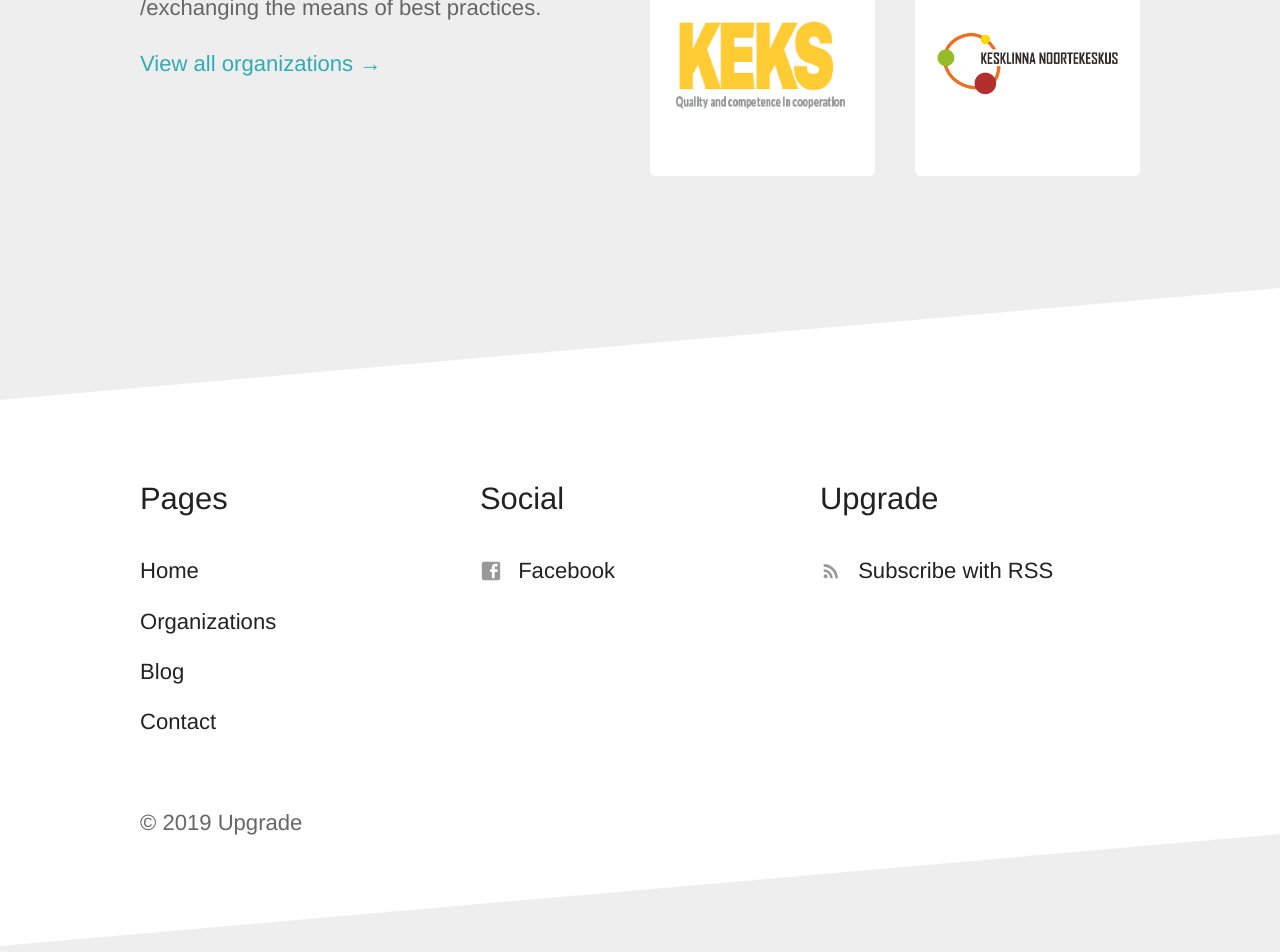
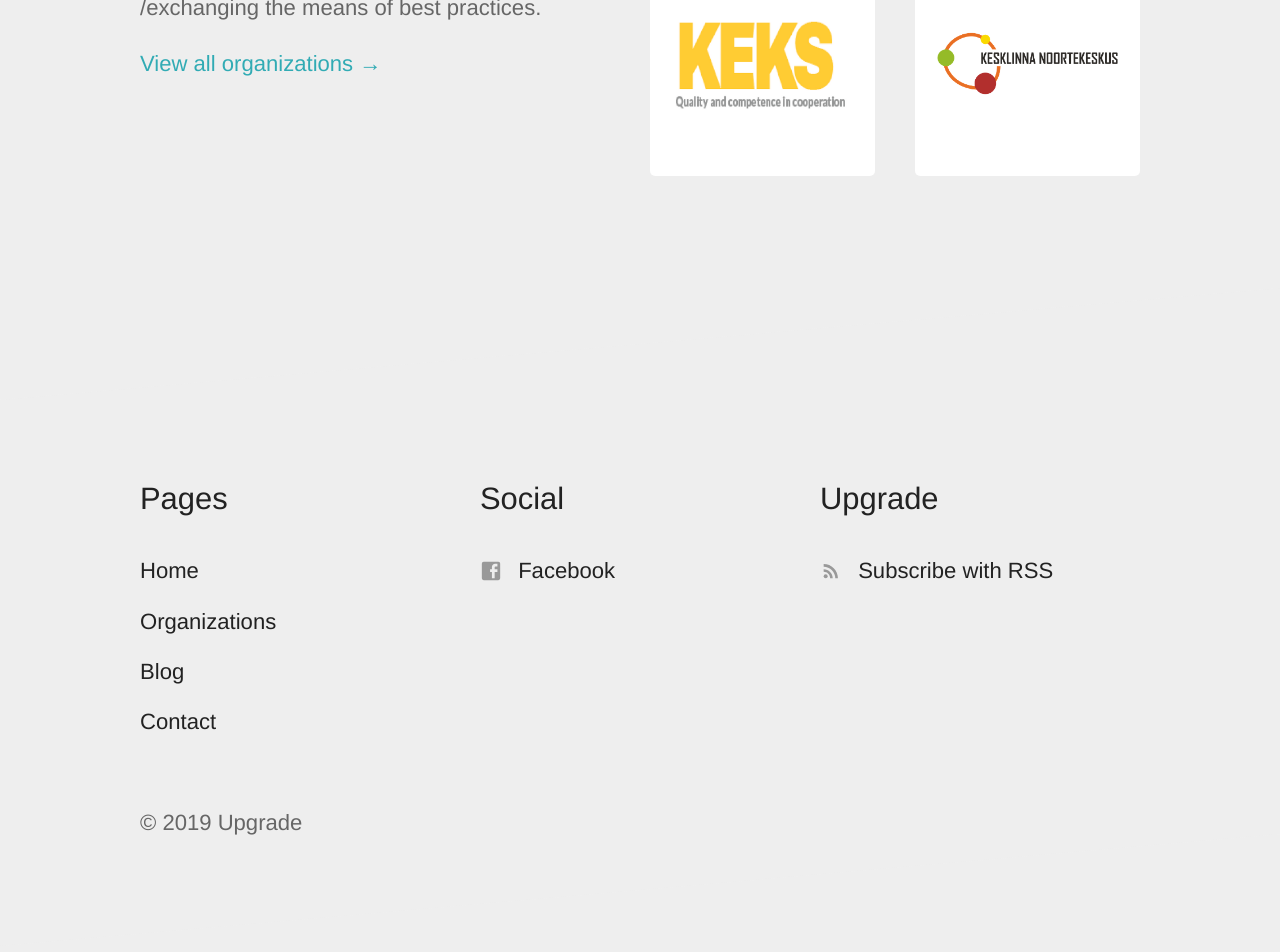
Before and after one commit to upgrade42/upgrade42.github.io, a Jekyll site: the page built from index.html, in a window 1280 px wide. Shown: the part 1591-2543 px from the top of the page. Built offline with Jekyll 4.4.1, drawn with Linux system fonts in a browser that asks for light colours.

Commit message:
Updated '_sass/footer.scss' via CloudCannon

```diff
--- a/_sass/footer.scss
+++ b/_sass/footer.scss
@@ -2,7 +2,7 @@ footer {
 	@extend section;
 	padding: 100px 0 50px 0;
 	position: relative;
-	background: #fff;
+	background: #eee;
 	color: #222;
 
 	&,
```
